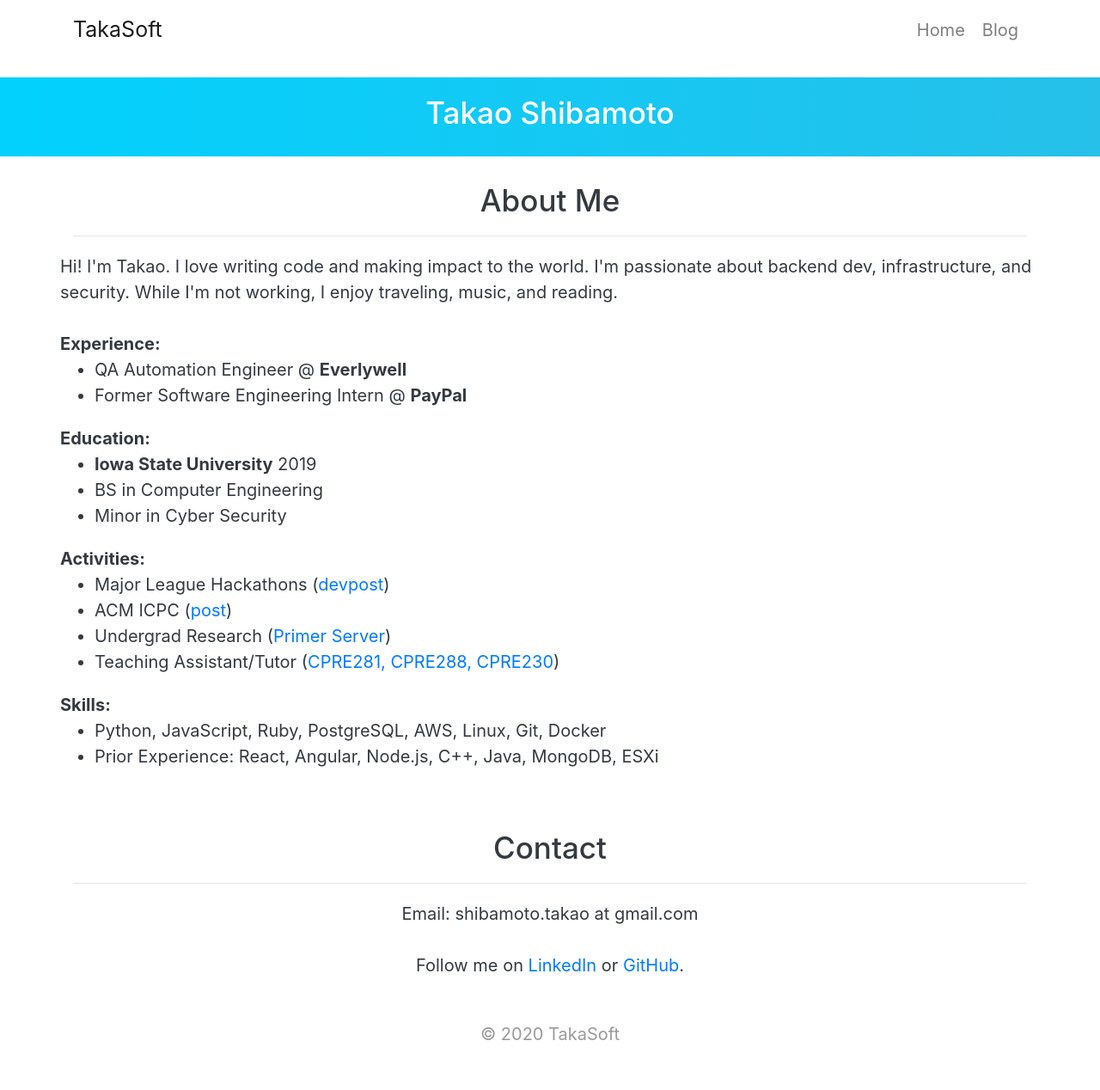
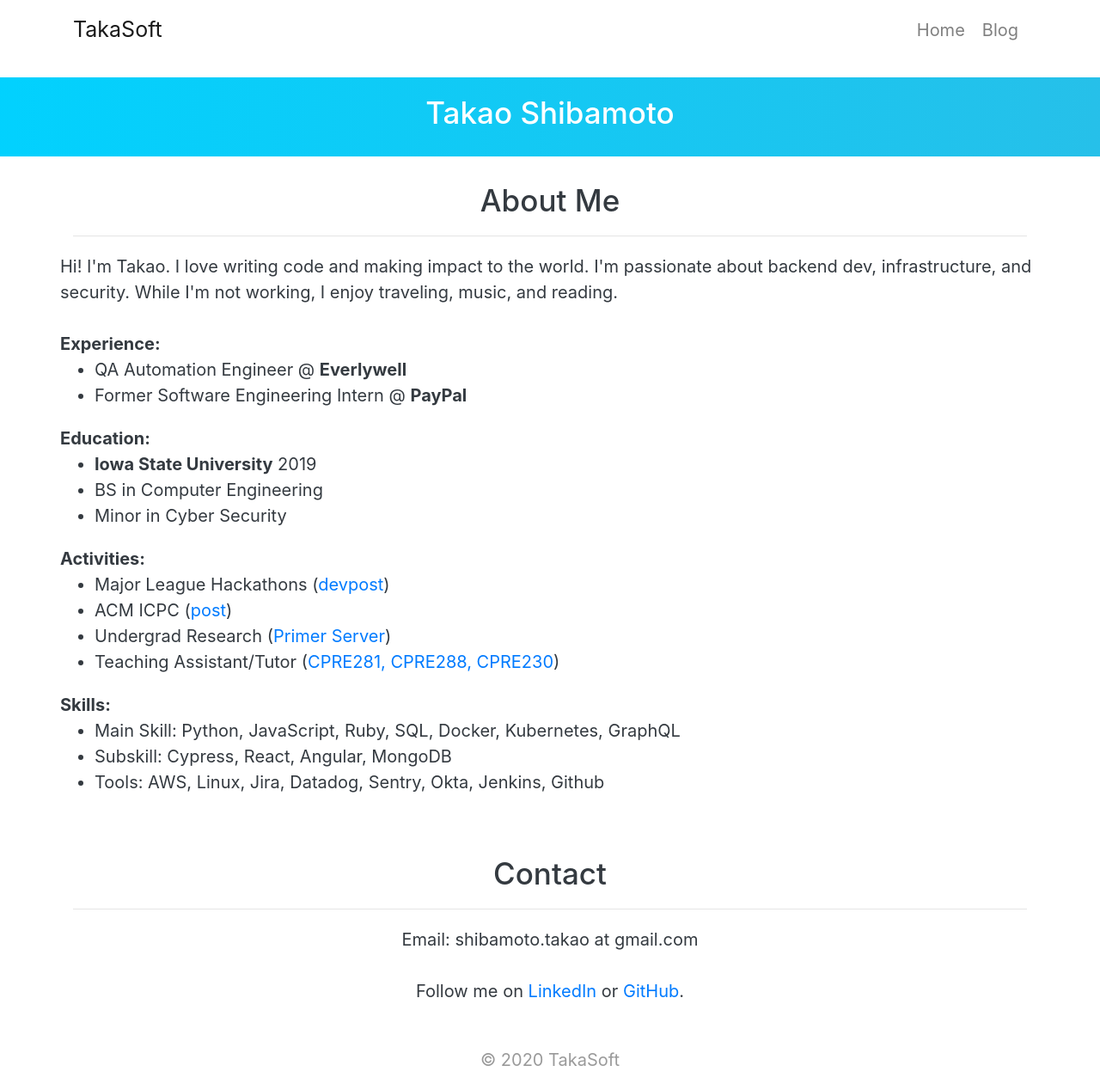
Before and after one commit to takasoft/takasoft.github.io, a Jekyll site: the page built from index.html, in a window 1280 px wide. Shown: the whole page at 86% size. Built offline with Jekyll 4.4.1, drawn with Linux system fonts in a browser that asks for light colours; before the commit the page ends 1238 px from its top, so only the background shows below that.

Commit message:
Update index.html

```diff
--- a/index.html
+++ b/index.html
@@ -55,8 +55,9 @@ title: Home
     </div>
     <div class="row">
       <ul>
-        <li>Python, JavaScript, Ruby, PostgreSQL, AWS, Linux, Git, Docker</li>
-        <li>Prior Experience: React, Angular, Node.js, C++, Java, MongoDB, ESXi</li>
+        <li>Main Skill: Python, JavaScript, Ruby, SQL, Docker, Kubernetes, GraphQL</li>
+        <li>Subskill: Cypress, React, Angular, MongoDB</li>
+        <li>Tools: AWS, Linux, Jira, Datadog, Sentry, Okta, Jenkins, Github</li>
       </ul>
     </div>
   </div>
```
